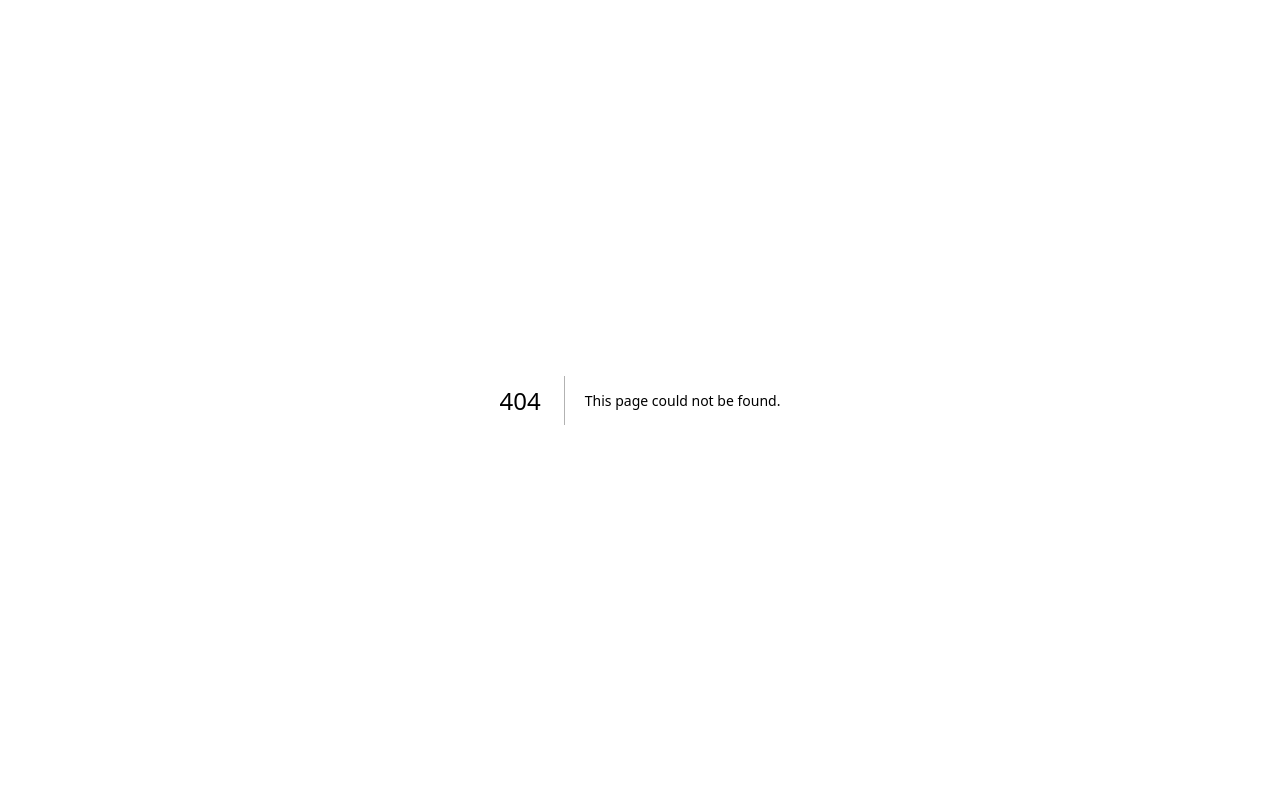
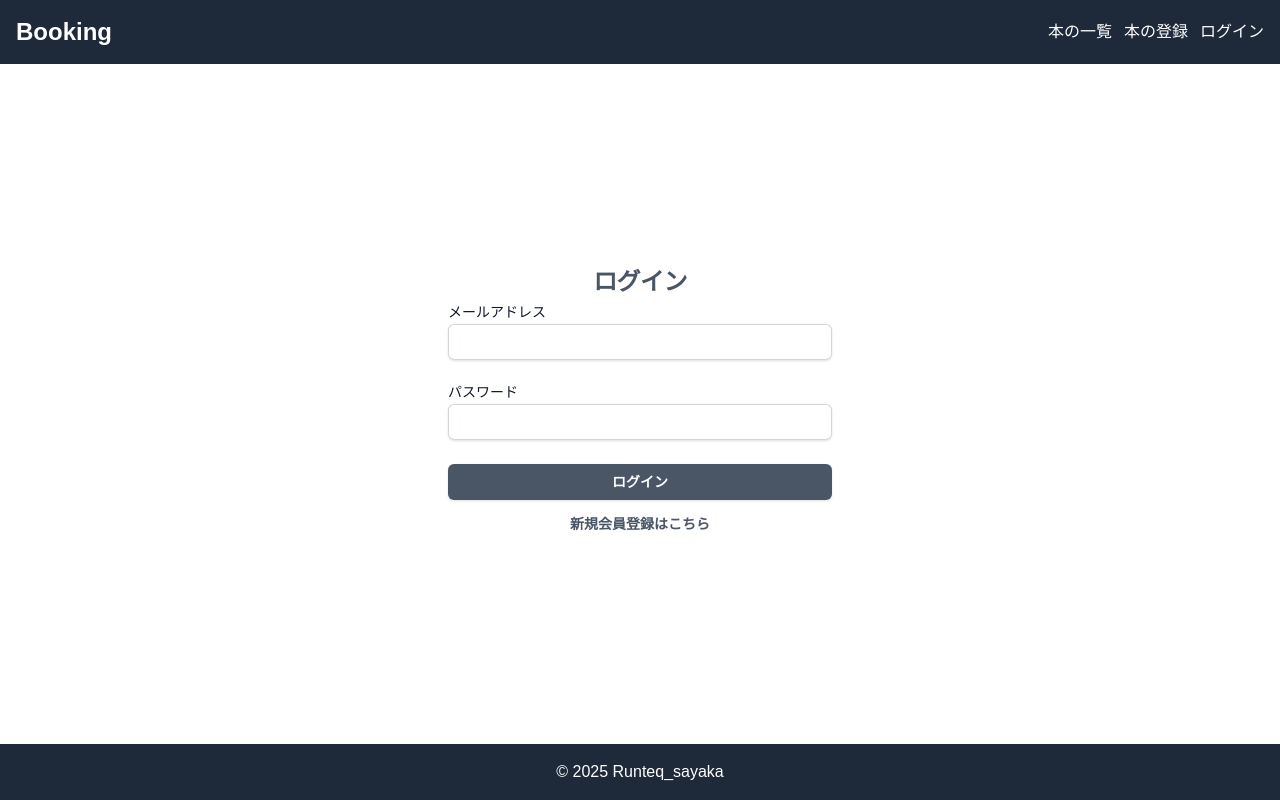
Before and after one commit to sayasurvey/cbm_app, a Next.js app in the folder src/: page /login in a window 1280 px wide. Before the commit this address had no page. Built offline with nearby package versions, Linux system fonts and the light colour scheme.

Commit message:
ADD: ログイン認証ができるところまで

```diff
--- /dev/null
+++ b/src/src/app/books/page.tsx
@@ -0,0 +1,9 @@
+const BooksPage = () => {
+  return (
+    <div style={{ textAlign: 'center', marginTop: '2rem', fontSize: '1.5rem' }}>
+      本一覧です
+    </div>
+  );
+};
+
+export default BooksPage;
--- a/src/src/app/signin/page.tsx
+++ b/src/src/app/login/page.tsx
@@ -6,11 +6,12 @@ import { Button } from '../ui/button/Button';
 import { TextField } from '../ui/input/TextField';
 import Layout from '../ui/layout/Layout';
 
-const SigninForm = () => {
+const LoginForm = () => {
   const [formData, setFormData] = useState({
     email: '',
     password: ''
   });
+  const [error, setError] = useState<string>('');
 
   const handleChange = (e: React.ChangeEvent<HTMLInputElement>) => {
     const { name, value } = e.target;
@@ -18,12 +19,37 @@ const SigninForm = () => {
       ...prev,
       [name]: value
     }));
+    setError('');
   };
 
-  const handleSubmit = (e: React.FormEvent) => {
+  const handleSubmit = async (e: React.FormEvent) => {
     e.preventDefault();
-    // サインイン処理をここに実装
-    console.log('Form submitted:', formData);
+    setError('');
+
+    try {
+      const response = await fetch(`${process.env.NEXT_PUBLIC_API_URL}/api/login`, {
+        method: 'POST',
+        headers: {
+          'Content-Type': 'application/json',
+        },
+        body: JSON.stringify(formData),
+        credentials: 'include',
+      });
+
+      const data = await response.json();
+
+      if (!response.ok) {
+        throw new Error(data.error || 'ログインに失敗しました');
+      }
+
+      localStorage.setItem('token', data.token);
+      localStorage.setItem('user', JSON.stringify(data.user));
+
+      window.location.href = '/books';
+    } catch (error) {
+      console.error('ログインエラー:', error);
+      setError(error instanceof Error ? error.message : 'ログインに失敗しました');
+    }
   };
 
   return (
@@ -32,9 +58,14 @@ const SigninForm = () => {
         <div className="sm:mx-auto sm:w-full sm:max-w-sm">
           <div className="sm:mx-auto sm:w-full sm:max-w-sm">
             <h2 className="text-center text-2xl font-bold leading-9 tracking-tight text-gray-600">
-              サインイン
+              ログイン
             </h2>
           </div>
+          {error && (
+            <div className="mt-2 text-center text-sm text-red-600">
+              {error}
+            </div>
+          )}
           <form className="space-y-5" onSubmit={handleSubmit}>
             <div>
               <TextField
@@ -55,7 +86,7 @@ const SigninForm = () => {
             <div>
               <div className="mt-6">
                 <Button
-                  value="サインイン"
+                  value="ログイン"
                   type="submit"
                 />
               </div>
@@ -76,4 +107,4 @@ const SigninForm = () => {
   );
 };
 
-export default SigninForm;
+export default LoginForm;
--- a/src/src/app/ui/input/TextField.tsx
+++ b/src/src/app/ui/input/TextField.tsx
@@ -20,9 +20,9 @@ export const TextField = ({ value, dataName, onChange }: TextFieldProps) => {
       <input
         id={dataName}
         name={dataName}
-        type={dataName}
+        type={dataName === 'password' ? 'password' : 'text'}
         onChange={onChange}
-        autoComplete="current-password"
+        autoComplete={dataName === 'password' ? 'current-password' : 'off'}
         required
         className="block w-full rounded-md border-0 p-1.5 text-gray-900 shadow-sm ring-1 ring-inset ring-gray-300 placeholder:text-gray-400 focus:ring-2 focus:ring-inset focus:ring-gray-600 sm:text-sm sm:leading-6"
       />
--- a/src/src/app/ui/layout/Header.tsx
+++ b/src/src/app/ui/layout/Header.tsx
@@ -48,10 +48,10 @@ export const Header = ({ className = '' }: HeaderProps) => {
         </div>
         <div>
           <Link
-            href="/signin"
+            href="/login"
             className="block md:inline-block hover:text-gray-400 transition-colors"
           >
-            サインイン
+            ログイン
           </Link>
         </div>
       </nav>
```
